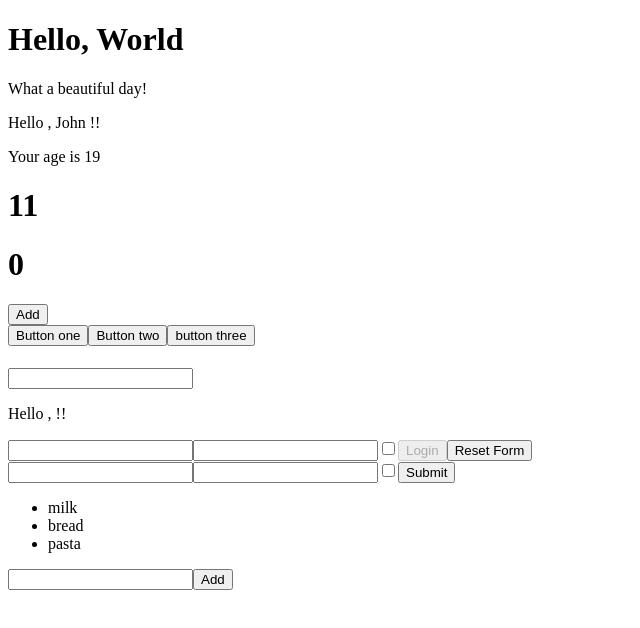
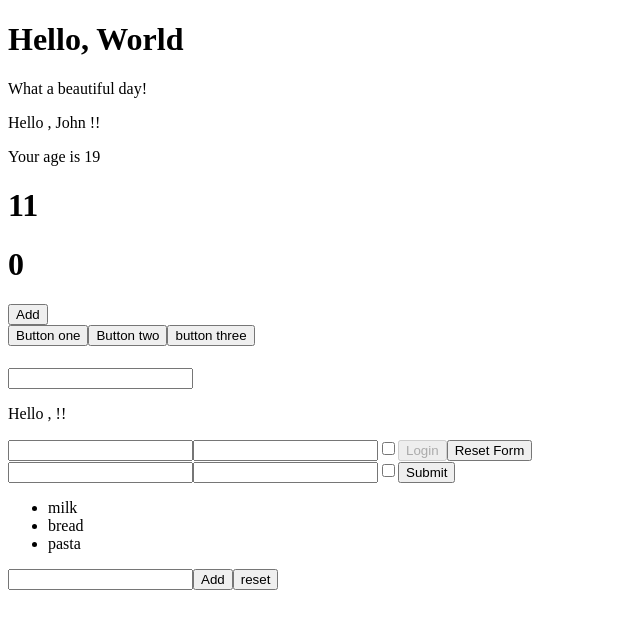
Before and after one commit to ChristianLestingi/React, a React (Create React App) app: page / in a window 1280 px wide. Shown: the top 628 px of the page, without its empty margins (0-640 px from the left). Built offline with nearby package versions, Linux system fonts and the light colour scheme.

Commit message:
Lists/04

```diff
--- a/src/TodoList.js
+++ b/src/TodoList.js
@@ -19,6 +19,12 @@ export class TodoList extends React.Component {
       value: this.state.value,
     });
   };
+  resetItemArray=(event)=>{
+    this.state.items.pop(this.state.items)
+   this.setState({
+    value: this.state.value
+   })
+  }
 
   render() {
     return (
@@ -37,6 +43,7 @@ export class TodoList extends React.Component {
         <button name="button" type="button" onClick={this.addItemArray}>
           Add
         </button>
+        <button name="reset" type="button" onClick={this.resetItemArray}>reset</button>
       </div>
     );
   }
```
